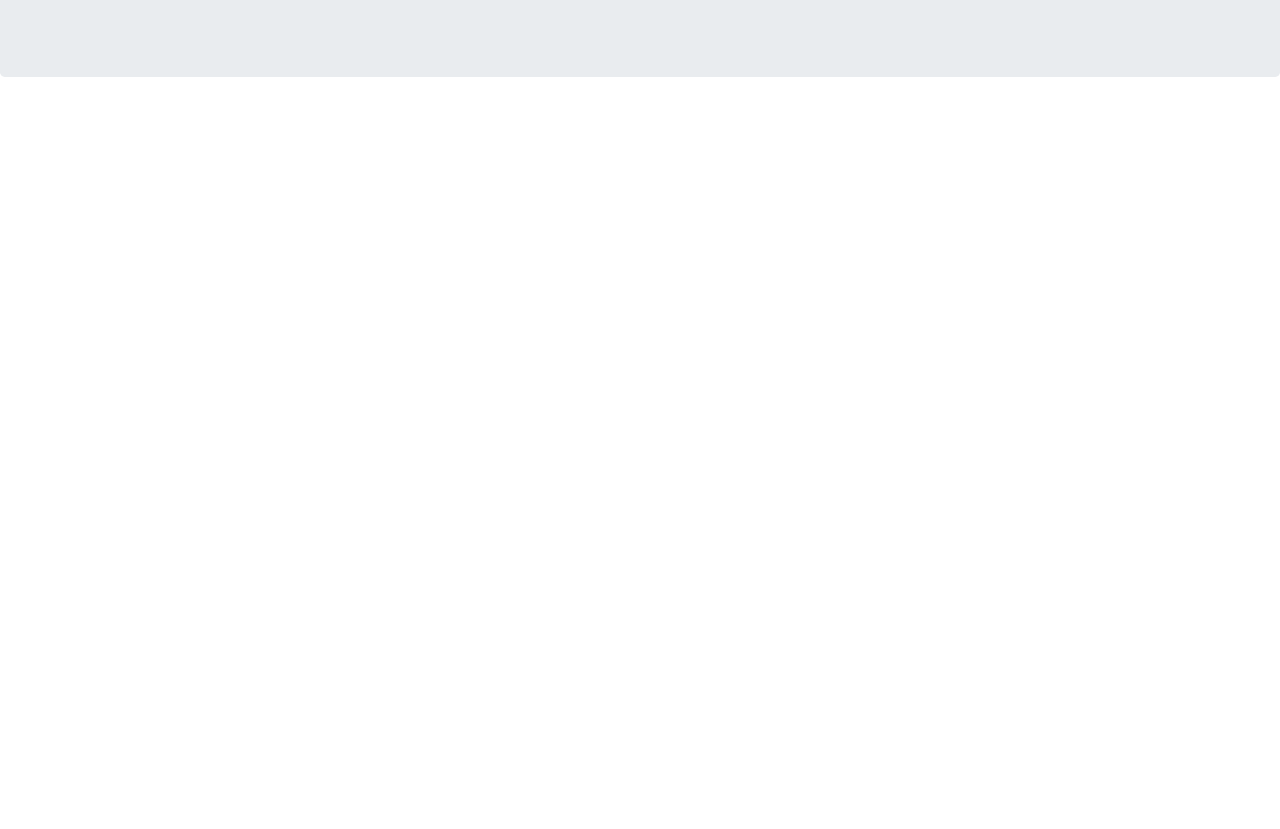
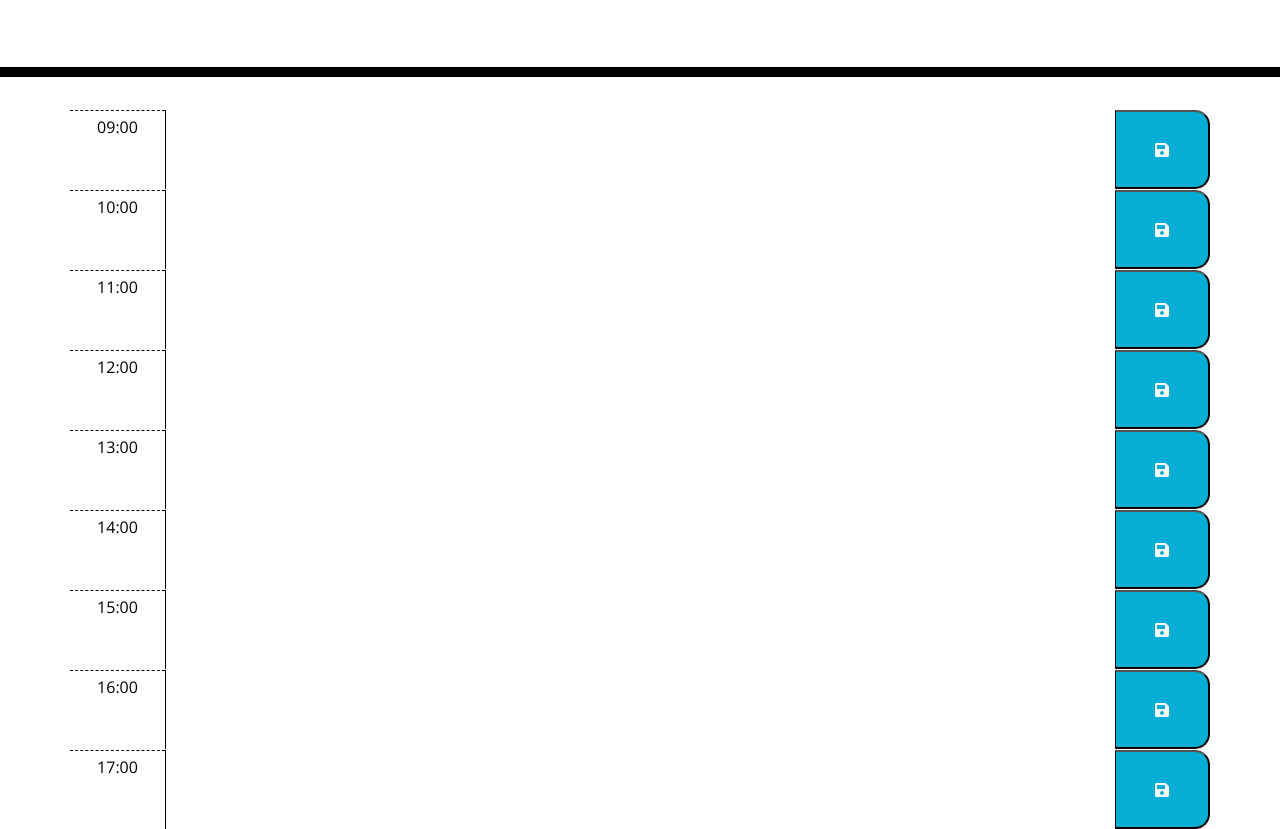
Before and after one commit to capg84/schedhuler, a plain HTML site: page index.html in a window 1280 px wide. Shown: the part 191-1020 px from the top of the page. Before the commit the page ends 800 px from the top, so only its background shows below. Drawn offline with nearby package versions, Linux system fonts and the light colour scheme.

Commit message:
added timeblocks on the html

```diff
--- a/index.html
+++ b/index.html
@@ -4,21 +4,29 @@
     <meta charset="UTF-8" />
     <meta name="viewport" content="width=device-width, initial-scale=1.0" />
     <meta http-equiv="X-UA-Compatible" content="ie=edge" />
+
+    <!-- linking bootstrap -->
     <link
       rel="stylesheet"
       href="https://stackpath.bootstrapcdn.com/bootstrap/4.3.1/css/bootstrap.min.css"
     />
+
+    <!-- linking fontawesome -->
     <link
       rel="stylesheet"
       href="https://use.fontawesome.com/releases/v5.8.1/css/all.css"
       integrity="sha384-50oBUHEmvpQ+1lW4y57PTFmhCaXp0ML5d60M1M7uH2+nqUivzIebhndOJK28anvf"
       crossorigin="anonymous"
     />
+
+    <!-- linking googleapis for fonts -->
     <link
       href="https://fonts.googleapis.com/css?family=Open+Sans&display=swap"
       rel="stylesheet"
     />
-    <link rel="stylesheet" href="style.css" />
+
+    <!-- linking css -->
+    <link rel="stylesheet" href="./assets/css/styles.css" />
     <title>Work Day Scheduler</title>
   </head>
 
@@ -29,7 +37,61 @@
       <p id="currentDay" class="lead"></p>
     </header>
     <div class="container">
-      <!-- Timeblocks go here -->
+      <!-- Timeblocks from 9am to 5pm -->
+      <div class="row time-block" id="9">
+        <div class="col-1 hour pt-2">09:00</div>
+        <textarea class="col-10 plan"></textarea>
+        <button class="col-1 saveBtn"><i class="fas fa-save"></i></button>
+      </div>
+
+      <div class="row time-block" id="10">
+        <div class="col-1 hour pt-2">10:00</div>
+        <textarea class="col-10 plan"></textarea>
+        <button class="col-1 saveBtn"><i class="fas fa-save"></i></button>
+      </div>
+
+      <div class="row time-block" id="11">
+        <div class="col-1 hour pt-2">11:00</div>
+        <textarea class="col-10 plan"></textarea>
+        <button class="col-1 saveBtn"><i class="fas fa-save"></i></button>
+      </div>
+
+      <div class="row time-block" id="12">
+        <div class="col-1 hour pt-2" value="12PM">12:00</div>
+        <textarea class="col-10 plan"></textarea>
+        <button class="col-1 saveBtn"><i class="fas fa-save"></i></button>
+      </div>
+
+      <div class="row time-block" id="13">
+        <div class="col-1 hour pt-2">13:00</div>
+        <textarea class="col-10 plan"></textarea>
+        <button class="col-1 saveBtn"><i class="fas fa-save"></i></button>
+      </div>
+
+      <div class="row time-block" id="14">
+        <div class="col-1 hour pt-2">14:00</div>
+        <textarea class="col-10 plan"></textarea>
+        <button class="col-1 saveBtn"><i class="fas fa-save"></i></button>
+      </div>
+
+      <div class="row time-block" id="15">
+        <div class="col-1 hour pt-2">15:00</div>
+        <textarea class="col-10 plan"></textarea>
+        <button class="col-1 saveBtn"><i class="fas fa-save"></i></button>
+      </div>
+
+      <div class="row time-block" id="16">
+        <div class="col-1 hour pt-2">16:00</div>
+        <textarea class="col-10 plan"></textarea>
+        <button class="col-1 saveBtn"><i class="fas fa-save"></i></button>
+      </div>
+
+      <div class="row time-block" id="17">
+        <div class="col-1 hour pt-2">17:00</div>
+        <textarea class="col-10 plan"></textarea>
+        <button class="col-1 saveBtn"><i class="fas fa-save"></i></button>
+      </div>
+
     </div>
 
     <script src="https://code.jquery.com/jquery-3.4.1.min.js"></script>
```
